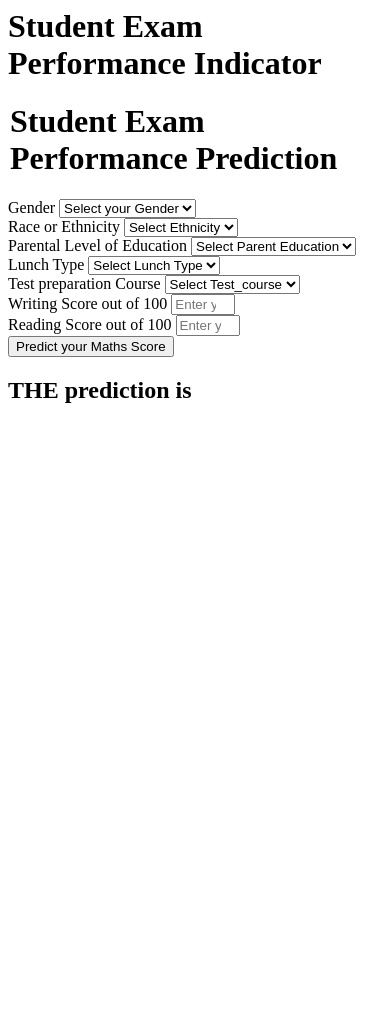
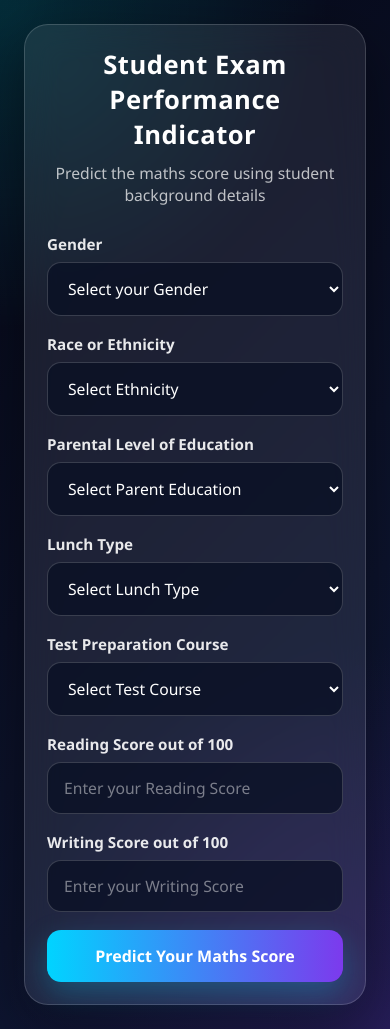
Before and after one commit to rajarshi-mahato/MLProject, a Flask app: page /predictdata in a window 390 px wide. Before the commit the page ends 403 px from the top, so only its background shows below. Run offline with Flask 3, Linux system fonts and the light colour scheme.

Commit message:
New Theme

```diff
--- a/templates/home.html
+++ b/templates/home.html
@@ -1,111 +1,252 @@
-<html>
+
+<!DOCTYPE html>
+<html lang="en">
+<head>
+    <meta charset="UTF-8" />
+    <meta name="viewport" content="width=device-width, initial-scale=1.0" />
+    <title>Student Exam Performance Indicator</title>
+    <style>
+        * {
+            margin: 0;
+            padding: 0;
+            box-sizing: border-box;
+            font-family: 'Segoe UI', Tahoma, Geneva, Verdana, sans-serif;
+        }
+
+        body {
+            min-height: 100vh;
+            display: flex;
+            justify-content: center;
+            align-items: center;
+            background:
+                radial-gradient(circle at top left, rgba(0, 255, 255, 0.15), transparent 30%),
+                radial-gradient(circle at bottom right, rgba(138, 43, 226, 0.18), transparent 35%),
+                linear-gradient(135deg, #050816, #0b1026 45%, #101a3a);
+            color: #ffffff;
+            padding: 24px;
+        }
+
+        .login {
+            width: 100%;
+            max-width: 920px;
+            background: rgba(255, 255, 255, 0.08);
+            border: 1px solid rgba(255, 255, 255, 0.16);
+            border-radius: 24px;
+            box-shadow: 0 20px 60px rgba(0, 0, 0, 0.45);
+            backdrop-filter: blur(18px);
+            -webkit-backdrop-filter: blur(18px);
+            padding: 32px;
+        }
+
+        .title {
+            text-align: center;
+            margin-bottom: 10px;
+            font-size: 2rem;
+            font-weight: 800;
+            letter-spacing: 0.5px;
+            color: #ffffff;
+        }
+
+        .subtitle {
+            text-align: center;
+            margin-bottom: 28px;
+            color: rgba(255, 255, 255, 0.72);
+            font-size: 0.98rem;
+        }
+
+        form {
+            display: grid;
+            grid-template-columns: repeat(2, minmax(0, 1fr));
+            gap: 18px;
+        }
+
+        .full-width {
+            grid-column: 1 / -1;
+        }
+
+        .field {
+            display: flex;
+            flex-direction: column;
+            gap: 8px;
+        }
+
+        .form-label {
+            font-size: 0.95rem;
+            font-weight: 600;
+            color: rgba(255, 255, 255, 0.9);
+        }
+
+        .form-control {
+            width: 100%;
+            padding: 14px 16px;
+            border-radius: 14px;
+            border: 1px solid rgba(255, 255, 255, 0.18);
+            background: rgba(8, 15, 35, 0.75);
+            color: #fff;
+            outline: none;
+            transition: 0.25s ease;
+            font-size: 0.98rem;
+        }
+
+        .form-control::placeholder {
+            color: rgba(255, 255, 255, 0.45);
+        }
+
+        .form-control:focus {
+            border-color: rgba(0, 220, 255, 0.9);
+            box-shadow: 0 0 0 4px rgba(0, 220, 255, 0.15);
+            transform: translateY(-1px);
+        }
+
+        select.form-control option {
+            background: #0b1026;
+            color: #fff;
+        }
+
+        .btn-primary {
+            width: 100%;
+            padding: 15px 18px;
+            border: none;
+            border-radius: 14px;
+            cursor: pointer;
+            font-size: 1rem;
+            font-weight: 700;
+            color: white;
+            background: linear-gradient(90deg, #00d4ff, #7c3aed);
+            box-shadow: 0 12px 30px rgba(0, 212, 255, 0.25);
+            transition: 0.25s ease;
+        }
+
+        .btn-primary:hover {
+            transform: translateY(-2px);
+            box-shadow: 0 16px 36px rgba(0, 212, 255, 0.35);
+        }
+
+        .result-box {
+            margin-top: 22px;
+            padding: 18px;
+            border-radius: 16px;
+            background: rgba(255, 255, 255, 0.08);
+            border: 1px solid rgba(255, 255, 255, 0.12);
+            text-align: center;
+            color: #ffffff;
+            font-size: 1.15rem;
+            font-weight: 600;
+        }
+
+        .result-box span {
+            color: #7ee7ff;
+        }
+
+        @media (max-width: 768px) {
+            form {
+                grid-template-columns: 1fr;
+            }
+
+            .login {
+                padding: 22px;
+            }
+
+            .title {
+                font-size: 1.6rem;
+            }
+        }
+    </style>
+</head>
 <body>
     <div class="login">
-       <h1>Student Exam Performance Indicator</h1>
+        <div class="title">Student Exam Performance Indicator</div>
+        <div class="subtitle">Predict the maths score using student background details</div>
 
-       <form action="{{ url_for('predict_datapoint')}}" method="post">
-        <h1>
-            <legend>Student Exam Performance Prediction</legend>
-        </h1>
-        <div class="mb-3">
+        <form action="{{ url_for('predict_datapoint') }}" method="post">
+            <div class="field">
                 <label class="form-label">Gender</label>
-            <select class="form-control" name="gender" placeholder="Enter you Gender" required>
+                <select class="form-control" name="gender" required>
                     <option class="placeholder" selected disabled value="">Select your Gender</option>
-                <option value="male">
-                    Male
-                </option>
-                <option value="female">
-                    Female
-                </option>
+                    <option value="male">Male</option>
+                    <option value="female">Female</option>
                 </select>
             </div>
-        <div class="mb-3">
+
+            <div class="field">
                 <label class="form-label">Race or Ethnicity</label>
-            <select class="form-control" name="ethnicity" placeholder="Enter you ethnicity" required>
+                <select class="form-control" name="ethnicity" required>
                     <option class="placeholder" selected disabled value="">Select Ethnicity</option>
-                <option value="group A">
-                    Group A
-                </option>
-                <option value="group B">
-                    Group B
-                </option>
-                <option value="group C">
-                    Group C
-                </option>
-                <option value="group D">
-                    Group D
-                </option>
-                <option value="group E">
-                    Group E
-                </option>
+                    <option value="group A">Group A</option>
+                    <option value="group B">Group B</option>
+                    <option value="group C">Group C</option>
+                    <option value="group D">Group D</option>
+                    <option value="group E">Group E</option>
                 </select>
             </div>
-        <div class="mb-3">
+
+            <div class="field">
                 <label class="form-label">Parental Level of Education</label>
-            <select class="form-control" name="parental_level_of_education"
-                placeholder="Enter you Parent Education" required>
+                <select class="form-control" name="parental_level_of_education" required>
                     <option class="placeholder" selected disabled value="">Select Parent Education</option>
-                <option value="associate's degree">
-                    associate's degree
-                </option>
-                <option value="bachelor's degree">
-                    bachelor's degree
-                </option>
-                <option value="high school">
-                    high school
-                </option>
-                <option value="master's degree">
-                    master's degree
-                </option>
-                <option value="some college">
-                    some college
-                </option>
-                <option value="some high school">
-                    some high school
-                </option>
+                    <option value="associate's degree">Associate's degree</option>
+                    <option value="bachelor's degree">Bachelor's degree</option>
+                    <option value="high school">High school</option>
+                    <option value="master's degree">Master's degree</option>
+                    <option value="some college">Some college</option>
+                    <option value="some high school">Some high school</option>
                 </select>
             </div>
-        <div class="mb-3">
+
+            <div class="field">
                 <label class="form-label">Lunch Type</label>
-            <select class="form-control" name="lunch" placeholder="Enter you Lunch" required>
+                <select class="form-control" name="lunch" required>
                     <option class="placeholder" selected disabled value="">Select Lunch Type</option>
-                <option value="free/reduced">
-                    free/reduced
-                </option>
-                <option value="standard">
-                    standard
-                </option>
+                    <option value="free/reduced">Free / Reduced</option>
+                    <option value="standard">Standard</option>
                 </select>
             </div>
-        <div class="mb-3">
-            <label class="form-label">Test preparation Course</label>
-            <select class="form-control" name="test_preparation_course" placeholder="Enter you Course"
-                required>
-                <option class="placeholder" selected disabled value="">Select Test_course</option>
-                <option value="none">
-                    None
-                </option>
-                <option value="completed">
-                    Completed
-                </option>
+
+            <div class="field full-width">
+                <label class="form-label">Test Preparation Course</label>
+                <select class="form-control" name="test_preparation_course" required>
+                    <option class="placeholder" selected disabled value="">Select Test Course</option>
+                    <option value="none">None</option>
+                    <option value="completed">Completed</option>
                 </select>
             </div>
-        <div class="mb-3">
+
+            <div class="field">
+                <label class="form-label">Reading Score out of 100</label>
+                <input
+                    class="form-control"
+                    type="number"
+                    name="reading_score"
+                    placeholder="Enter your Reading Score"
+                    min="0"
+                    max="100"
+                    required
+                />
+            </div>
+
+            <div class="field">
                 <label class="form-label">Writing Score out of 100</label>
-            <input class="form-control" type="number" name="reading_score"
-                placeholder="Enter your Reading score" min='0' max='100' />
+                <input
+                    class="form-control"
+                    type="number"
+                    name="writing_score"
+                    placeholder="Enter your Writing Score"
+                    min="0"
+                    max="100"
+                    required
+                />
             </div>
-        <div class="mb-3">
-            <label class="form-label">Reading Score out of 100</label>
-            <input class="form-control" type="number" name="writing_score"
-                placeholder="Enter your Reading Score" min='0' max='100' />
-        </div>
-        <div class="mb-3">
-            <input class="btn btn-primary" type="submit" value="Predict your Maths Score" required />
+
+            <div class="field full-width">
+                <input class="btn-primary" type="submit" value="Predict Your Maths Score" />
             </div>
         </form>
-    <h2>
-       THE  prediction is {{results}}
-    </h2>
-   <body>
+
+        {% if results %}
+        <div class="result-box">
+            THE prediction is <span>{{ results }}</span>
+        </div>
+        {% endif %}
+    </div>
+</body>
 </html>
```
Also changed, not shown: templates/index.html (+210 -1 lines). Lines whose indentation alone changed are shown as unchanged.
